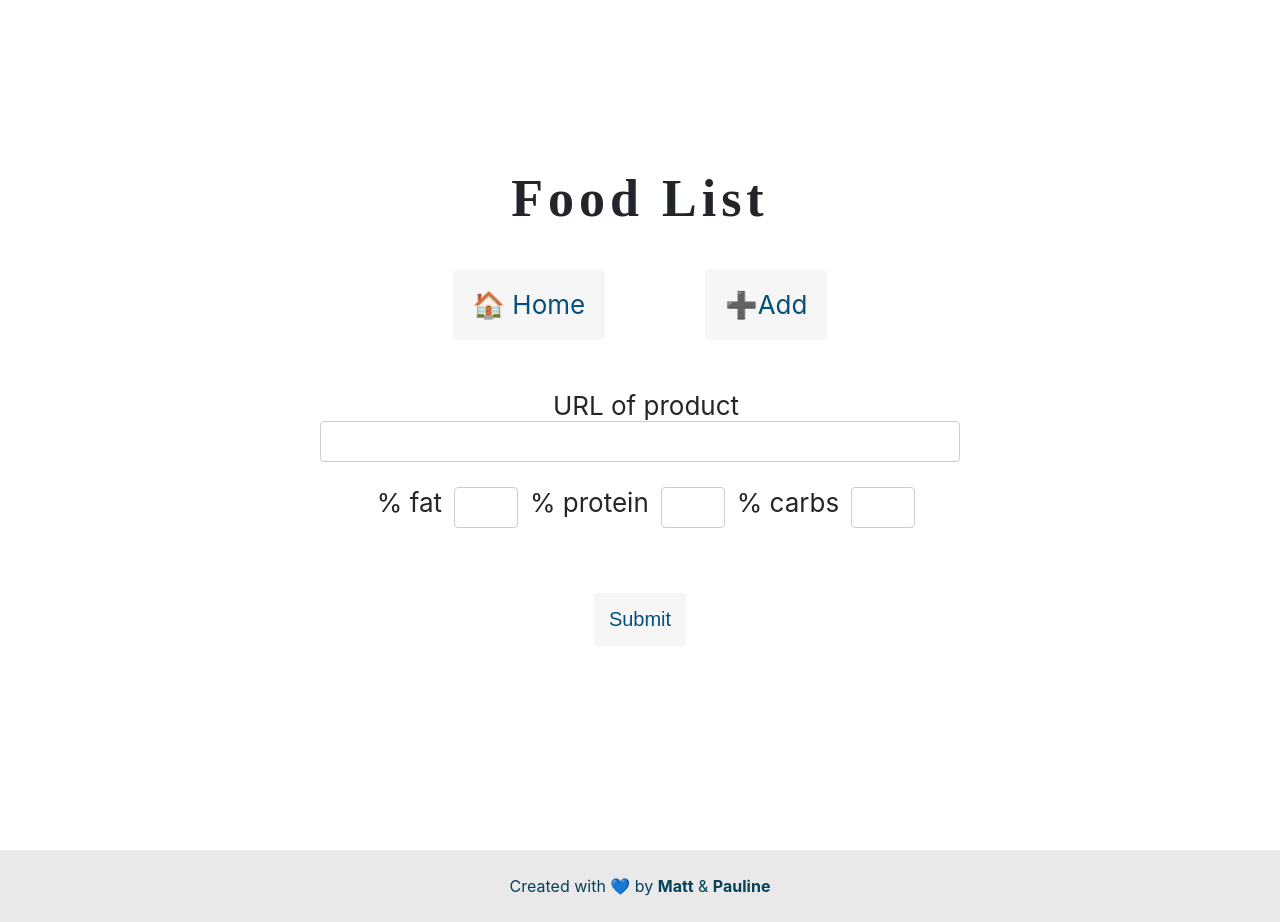
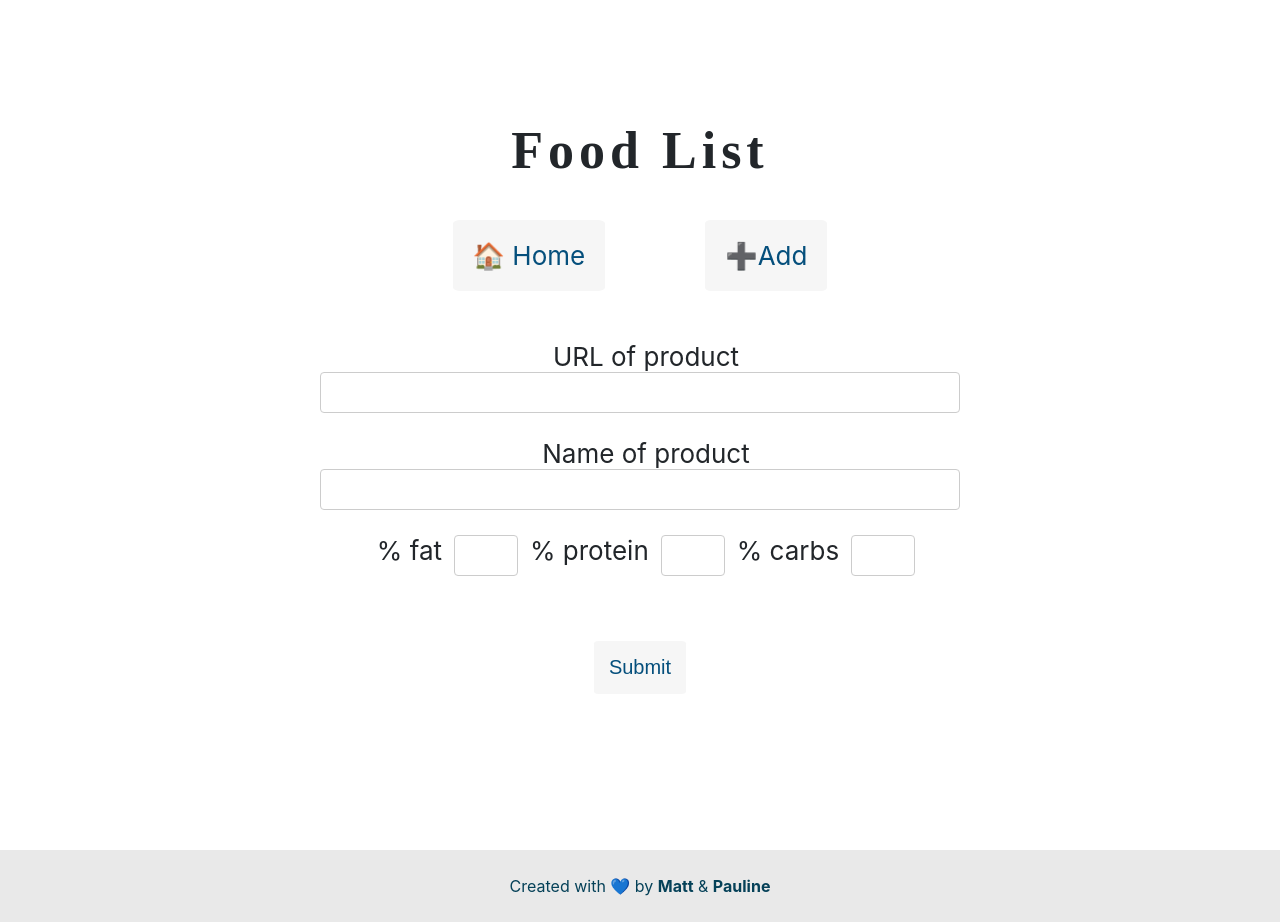
Before and after one commit to pawlean/food-list, a React (Create React App) app in the folder app/: page /add in a window 1280 px wide. Built offline with nearby package versions, Linux system fonts and the light colour scheme; a web font is replaced by a local one.

Commit message:
Add URL Change Handler

```diff
--- a/app/src/CreateFood.jsx
+++ b/app/src/CreateFood.jsx
@@ -1,25 +1,56 @@
 import React from 'react';
+import axios from 'axios';
 
+export default class CreateFood extends React.Component {
+  state = {
+    url: '',
+    name: '',
+    fat: '',
+    protein: '',
+    carbs: ''
+  }
 
-function CreateFood() {
+handleURLChange(event) {
+  const url = event.target.value;
+
+  if(!url.startsWith('https://www.tesco.com/groceries/en-GB/products/')) return;
+
+  axios.get(`/api/macro?url=${url}`)
+    .then(res => {
+      const { name, fat, protein, carbs } = res.data;
+      this.setState({ url, name,
+        fat: fat.toFixed(2),
+        protein: protein.toFixed(2),
+        carbs: carbs.toFixed(2) });
+    })
+    .catch(error => {
+      alert(error.data);
+    })
+}
+
+render() {
   return(
     <div class="FoodForm">
 
     <form>
 
       <label>URL of product
-        <input type="text" name="name" />
+        <input type="text" name="name" onChange={this.handleURLChange.bind(this)}/>
+      </label>
+
+      <label>Name of product
+        <input type="text" name="name" value={this.state.name}/>
       </label>
 
       <label>% fat</label>
-        <input type="text" name="name" id="text1" />
+        <input type="text" name="name" id="text1" value={this.state.fat} />
 
       <label>% protein</label>
-        <input type="text" name="name" id="text1"  />
+        <input type="text" name="name" id="text1" value={this.state.protein} />
 
 
       <label>% carbs</label>
-        <input type="text" name="name" id="text1" />
+        <input type="text" name="name" id="text1" value={this.state.carbs} />
 
         <input type="submit" value="Submit" />
 
@@ -29,4 +60,4 @@ function CreateFood() {
   )
 }
 
-export default CreateFood;
+}
--- a/app/src/custom.css
+++ b/app/src/custom.css
@@ -16,7 +16,7 @@ td {
 }
 
 th.food-title {
-  background-color: #000000;
+  background-color: #282828;
 }
 th.carbs {
   background-color: #1f6aa3;
```
Also changed, not shown: 2 other files (tests, documents, lock files or other folders).
